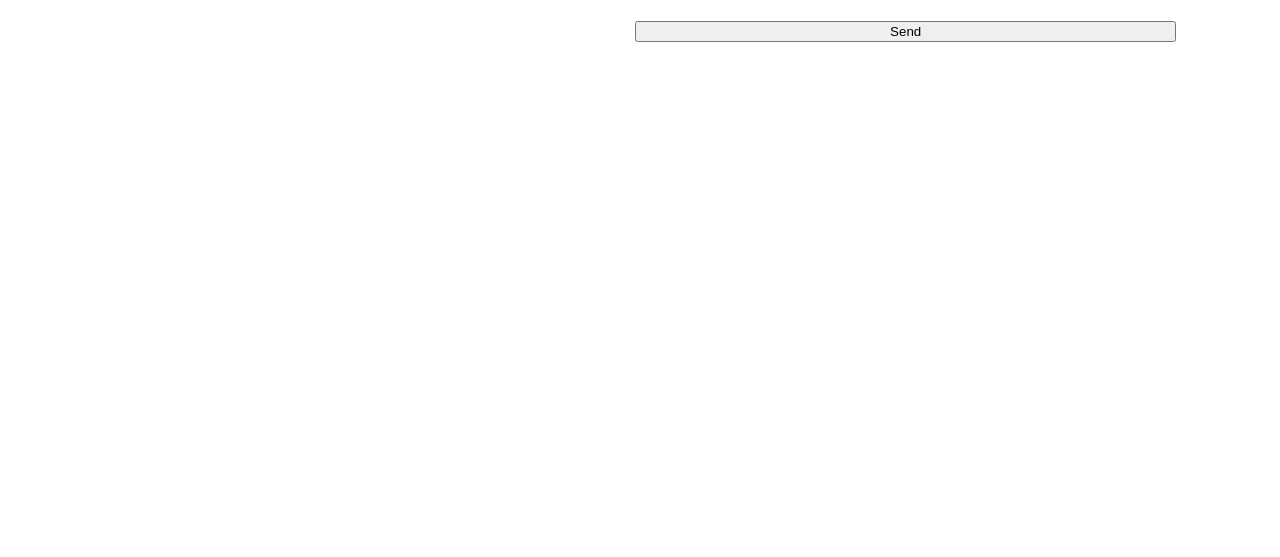
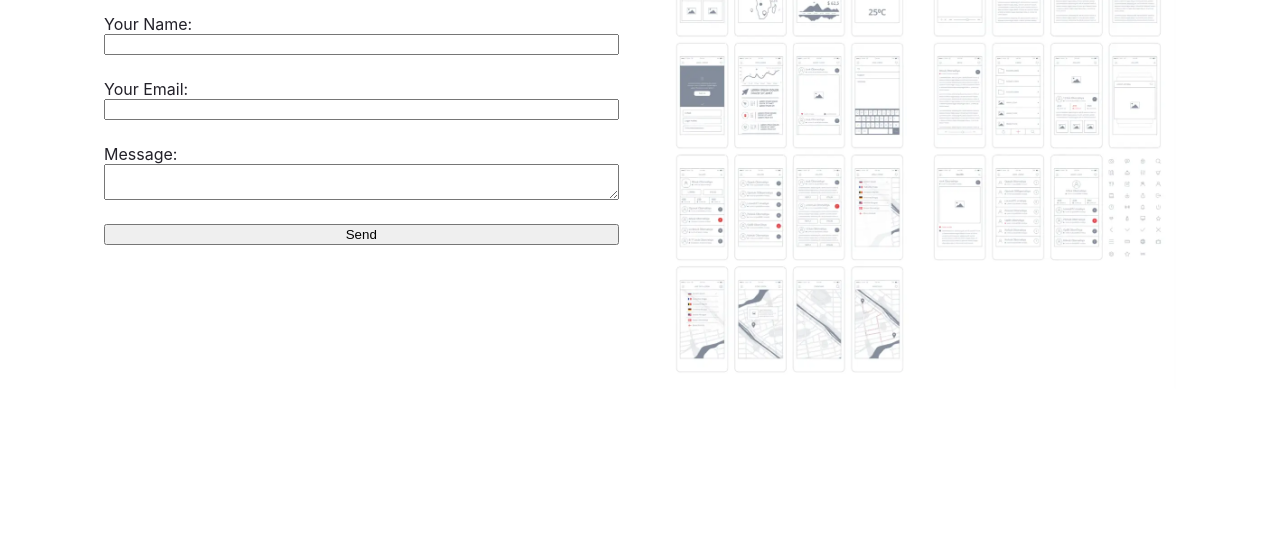
Before and after one commit to firetimeloop/form-gatsby, a Gatsby site: page / in a window 1280 px wide. Shown: the part 376-933 px from the top of the page. Before the commit the page ends 800 px from the top, so only its background shows below. Built offline with nearby package versions, Linux system fonts and the light colour scheme; Gatsby itself is replaced by a stand-in of ours; what styled-components-modifiers would draw is missing.

Commit message:
add wrappers

```diff
--- a/src/components/FormSection.js
+++ b/src/components/FormSection.js
@@ -153,6 +153,7 @@
 
   return (
     <FormSectionWrapper>
+        <IntroMainWrapper>
           <SectionTitle>SCHEDULE A CALL</SectionTitle>
           <LeadParagraph>Start your web development or mobile application today! Schedule a call to get a quote.</LeadParagraph>
           <FormWrapper name="contact" method="post" data-netlify="true">
@@ -170,6 +171,10 @@
               <button type="submit">Send</button>
             </FieldWrapper>
           </FormWrapper>
+        </IntroMainWrapper>
+        <ImageWrapper>
+          <StaticImage src="../assets/sketch-of-mobile-app.webp" />
+        </ImageWrapper>
       {/* <IntroMainWrapper>
         <SectionTitle>SCHEDULE A CALL</SectionTitle>
         <LeadParagraph>Start your web development or mobile application today! Schedule a call to get a quote.</LeadParagraph>
```
Lines whose indentation alone changed are shown as unchanged.
